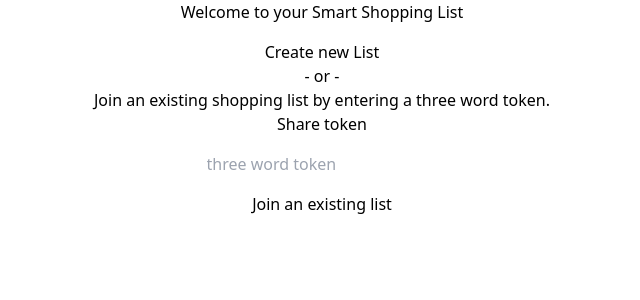
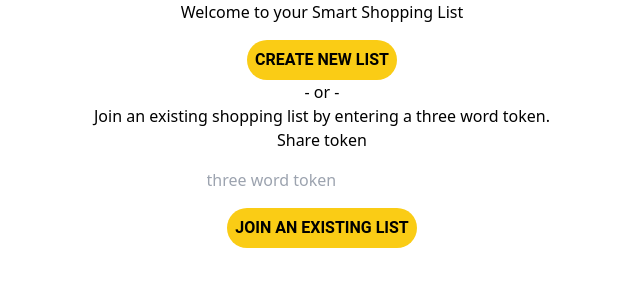
Before and after one commit to the-collab-lab/tcl-44-smart-shopping-list-1, a React (Create React App) app: page / in a window 1280 px wide. Shown: the top 300 px of the page, without its empty margins (318-958 px from the left). Built offline with nearby package versions, Linux system fonts and the light colour scheme.

Commit message:
Create resusable button component including styles
Co-authored-by: Reda Baha <baha.redaaaa@gmail.com>
Co-authored-by: Debbie Dann <d3bbie.dann@gmail.com>

```diff
--- a/src/components/AddItemForm.js
+++ b/src/components/AddItemForm.js
@@ -1,6 +1,7 @@
 import { useState, useRef } from 'react';
 import useToken from '../hooks/useToken';
 import useAddItem from '../hooks/useAddItem';
+import Button from '../components/Button';
 
 const AddItemForm = () => {
   const [timeframe, setTimframe] = useState('7');
@@ -71,9 +72,9 @@ const AddItemForm = () => {
         />
         <label htmlFor="not-soon">not-Soon</label>
       </fieldset>
-      <button disabled={isLoading}>
-        {isLoading ? 'adding...' : 'add an item'}
-      </button>
+      <p>{duplicateItemMessage}</p>
+      <Button text={isLoading ? 'adding...' : 'add'} disabled={isLoading} />
+
       {successMessage && <p>{successMessage}</p>}
       {error && <p>Could not add the item</p>}
       <p>{duplicateItemMessage}</p>
--- /dev/null
+++ b/src/components/Button.js
@@ -0,0 +1,12 @@
+const Button = ({ text, disabled }) => {
+  return (
+    <button
+      className="bg-yellow-400 text-black font-semibold uppercase px-2 py-2  min-w-1/2 rounded-full font-Roboto"
+      disabled={disabled}
+    >
+      {text}
+    </button>
+  );
+};
+
+export default Button;
--- a/src/components/Home.js
+++ b/src/components/Home.js
@@ -2,6 +2,7 @@ import { getToken } from '@the-collab-lab/shopping-list-utils';
 import { useNavigate, Navigate } from 'react-router-dom';
 import ShareTokenForm from './ShareTokenForm';
 import useToken from '../hooks/useToken';
+import Button from '../components/Button';
 
 const Home = () => {
   let navigate = useNavigate();
@@ -23,7 +24,9 @@ const Home = () => {
   return (
     <section>
       <h1>Welcome to your Smart Shopping List</h1>
-      <button onClick={createToken}>Create new List</button>
+      <Button onClick={createToken} text="Create new List" />
+
+      {/* <button onClick={createToken}>Create new List</button> */}
 
       <p>- or -</p>
       <p>Join an existing shopping list by entering a three word token.</p>
--- a/src/components/ShareTokenForm.js
+++ b/src/components/ShareTokenForm.js
@@ -2,6 +2,7 @@ import { useState } from 'react';
 import { collection, getDocs, query, where } from 'firebase/firestore';
 import { db } from '../lib/firebase';
 import useToken from '../hooks/useToken';
+import Button from '../components/Button';
 
 const ShareTokenForm = () => {
   const [incorrectTokenError, setincorrectTokenError] = useState(null);
@@ -43,7 +44,8 @@ const ShareTokenForm = () => {
         onChange={(e) => setSelectedToken(e.target.value)}
         value={selectedToken}
       />
-      <button>Join an existing list</button>
+      {/* <button>Join an existing list</button> */}
+      <Button text="Join an existing list" />
       {incorrectTokenError && <p>{incorrectTokenError}</p>}
     </form>
   );
--- a/tailwind.config.js
+++ b/tailwind.config.js
@@ -1,7 +1,11 @@
 module.exports = {
   content: ['./src/**/*.{js,jsx,ts,tsx}'],
   theme: {
-    extend: {},
+    extend: {
+      fontFamily: {
+        Roboto: ['Roboto', 'ui-sans-serif', 'system-ui'],
+      },
+    },
   },
   plugins: [],
 };
```
